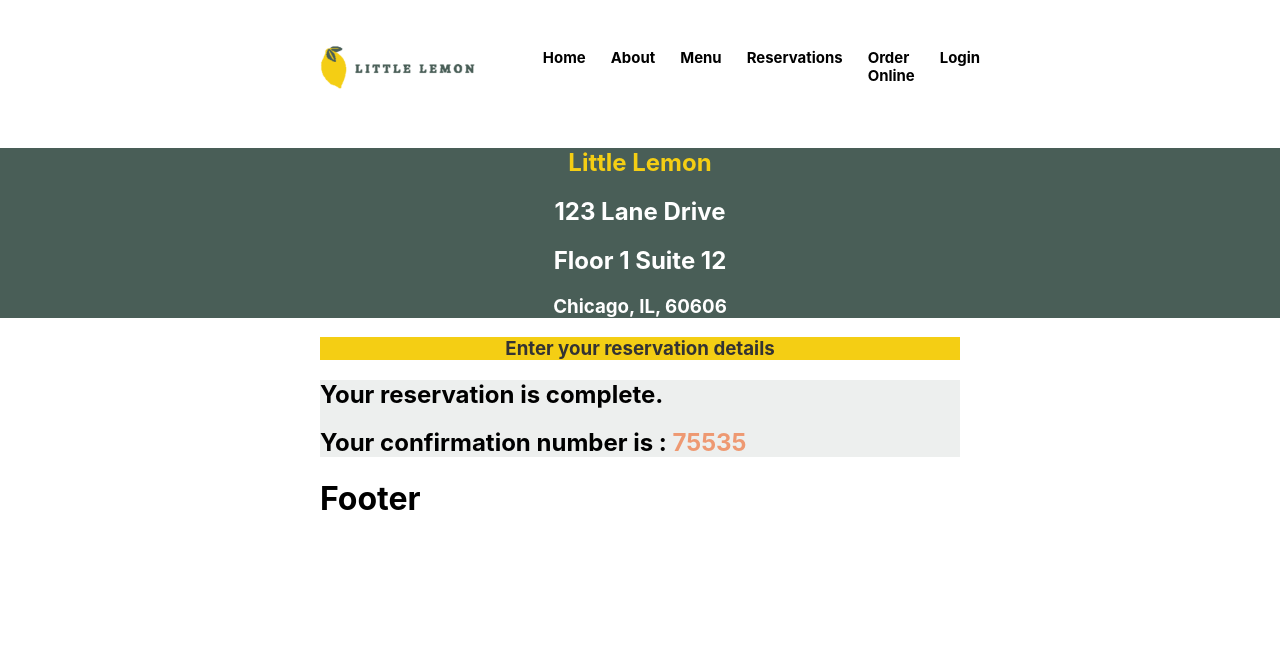
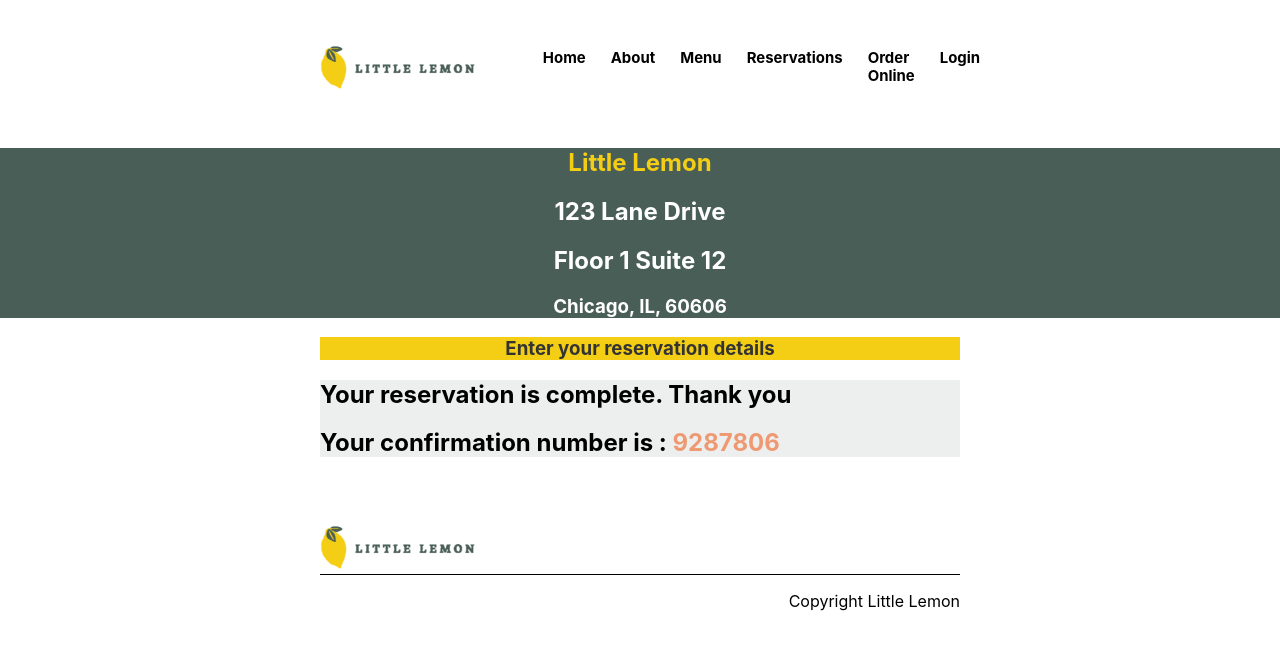
Before and after one commit to AkoviMensah/capstone, a React (Create React App) app: page /confirmation in a window 1280 px wide. Shown: the top 650 px of the page. Built offline with nearby package versions, Linux system fonts and the light colour scheme.

Commit message:
footer styles

```diff
--- a/src/App.css
+++ b/src/App.css
@@ -31,6 +31,7 @@ a{
 }
 
 footer {
+  margin-top: 4rem;
   margin-left: 20rem;
   margin-right: 20rem;
 }
@@ -43,3 +44,22 @@ footer {
     transform: rotate(360deg);
   }
 }
+
+
+footer div {
+  flex: 1;
+}
+
+footer img {
+  max-width: 10rem;
+  max-height: 10rem;
+}
+
+#logo_footer{
+  text-align: left;
+}
+
+#copyright{
+  text-align: right;
+  border-top: 1px solid black;
+}
--- a/src/App.js
+++ b/src/App.js
@@ -2,9 +2,9 @@ import { Route, Routes } from 'react-router-dom';
 import './App.css';
 import Footer from './components/Footer';
 import Header from './components/Header';
-import Confrimation from './pages/confirmation/Confrimation';
 import Homepage from './pages/home/Homepage';
 import BookingPage from './pages/reservation/bookingPage/BookingPage';
+import ConfirmedBooking from './pages/reservation/bookingPage/ConfirmedBooking';
 
 function App() {
   return (
@@ -13,7 +13,7 @@ function App() {
       <Routes>
         <Route path='/' element={<Homepage />} />
         <Route path='/book' element={<BookingPage />} />
-        <Route path='/confirmation' element={<Confrimation />} />
+        <Route path='/confirmation' element={<ConfirmedBooking />} />
       </Routes>
       <Footer />
     </>
--- a/src/components/Footer.jsx
+++ b/src/components/Footer.jsx
@@ -1,9 +1,15 @@
 import React from 'react'
-
+import logo from '../assets/logo.png'
+import '../App.css'
 const Footer = () => {
   return (
     <footer>
-        <h1>Footer</h1>
+      <article id="logo_footer">
+        <img src={logo} alt="footer" />
+      </article>
+      <article id="copyright">
+        <p>Copyright Little Lemon</p>
+      </article>
     </footer>
   )
 }
--- a/src/pages/confirmation/confirmation.css
+++ /dev/null
@@ -1,4 +0,0 @@
-.final{
-    display: grid;
-    grid-template-columns: 0.5fr 1fr;
-}
--- a/src/pages/confirmation/Confrimation.jsx
+++ b/src/pages/reservation/bookingPage/ConfirmedBooking.jsx
@@ -1,6 +1,6 @@
 import React from 'react'
 
-const Confrimation = () => {
+const ConfirmedBooking = () => {
     return (
         <main>
             <section className='s1'>
@@ -13,13 +13,13 @@ const Confrimation = () => {
                 <h3><b>Enter your reservation details</b></h3>
             </section>
             <section className='section s3 final'>
-                <h1> Your reservation is complete.</h1>
+                <h1> Your reservation is complete. Thank you</h1>
                 <h1> Your confirmation number is :
-                    <b className='price'>{" " + parseInt(Math.random() * 100000)}</b>
+                    <b className='price'>{" " + parseInt(Math.random() * 10000000)}</b>
                 </h1>
             </section>
         </main>
     )
 }
 
-export default Confrimation
+export default ConfirmedBooking
```
